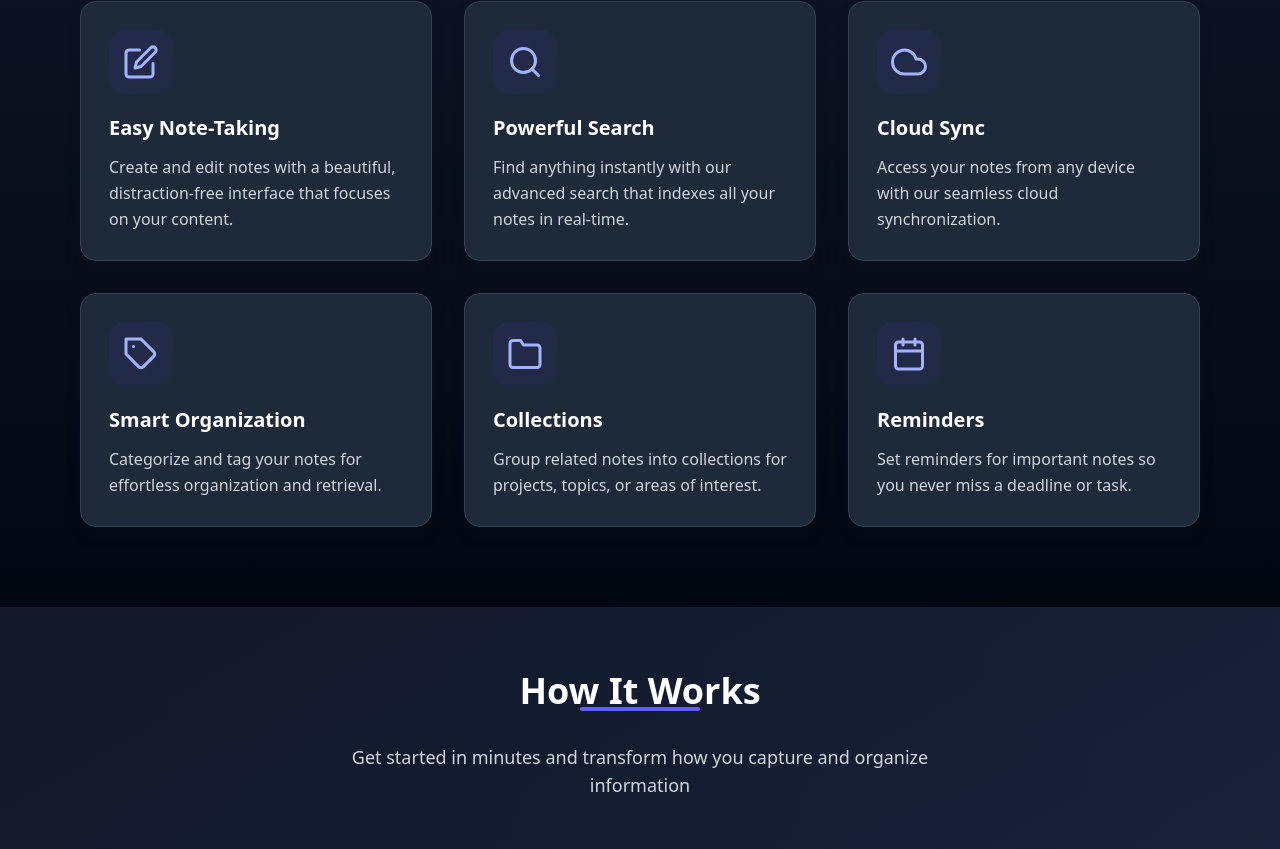
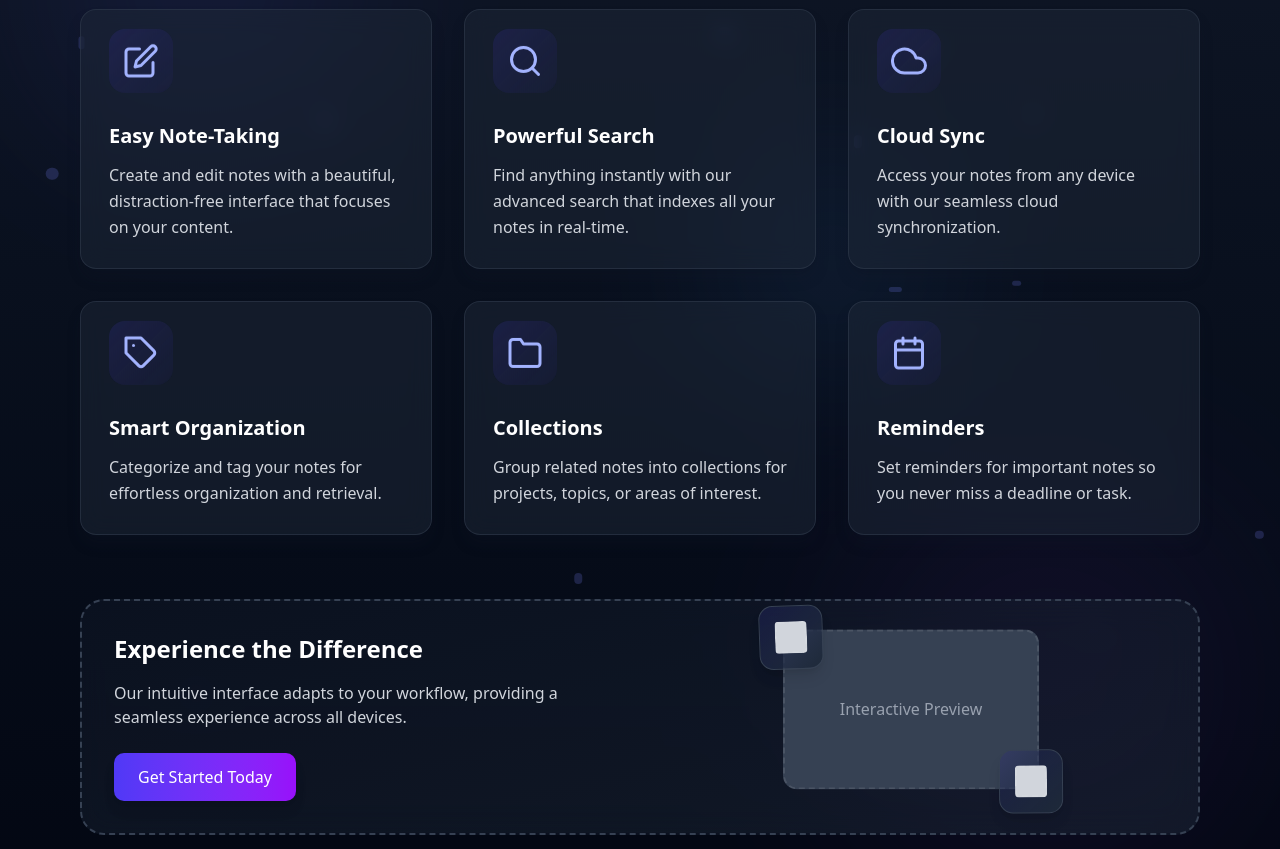
Before and after one commit to Waleed-Ahmad-dev/notes_app, a Next.js app: page / in a window 1280 px wide. Shown: the part 1940-2789 px from the top of the page. Built offline with nearby package versions, Linux system fonts and the light colour scheme.

Commit message:
Update FeaturesSection.tsx

```diff
--- a/src/components/LandingPage/FeaturesSection.tsx
+++ b/src/components/LandingPage/FeaturesSection.tsx
@@ -1,7 +1,15 @@
-import { motion } from 'framer-motion';
+import { motion, easeInOut } from 'framer-motion';
+import { useState, useEffect } from 'react';
 import { Edit, Search, Cloud, Tag, Folder, Calendar } from 'react-feather';
 
 export default function FeaturesSection() {
+     const [isHovered, setIsHovered] = useState<number | null>(null);
+     const [isMounted, setIsMounted] = useState(false);
+
+     useEffect(() => {
+          setIsMounted(true);
+     }, []);
+
      const features = [
           {
                icon: <Edit size={36} className="text-indigo-600 dark:text-indigo-300" />,
@@ -35,9 +43,52 @@ export default function FeaturesSection() {
           },
      ];
 
+     const floatingVariants = {
+          float: {
+               y: [0, -15, 0],
+                    transition: {
+                    duration: 4,
+                    repeat: Infinity,
+                    ease: easeInOut
+               }
+          }
+     };
+
      return (
-          <section id="features" className="py-20 bg-gradient-to-b from-gray-50 to-white dark:from-gray-900 dark:to-gray-950 transition-colors duration-300">
-               <div className="container mx-auto px-4 max-w-6xl">
+          <section id="features" className="relative py-20 bg-gradient-to-b from-gray-50 to-white dark:from-gray-900 dark:to-gray-950 transition-colors duration-300 overflow-hidden">
+               {/* Decorative background elements */}
+               <div className="absolute top-0 left-0 w-full h-full overflow-hidden opacity-30 dark:opacity-20">
+                    <div className="absolute top-20 left-10 w-80 h-80 bg-indigo-500 rounded-full blur-[100px] opacity-50 animate-pulse-slow"></div>
+                    <div className="absolute bottom-10 right-10 w-96 h-96 bg-purple-500 rounded-full blur-[120px] opacity-40 animate-pulse-slow animation-delay-2000"></div>
+                    <div className="absolute top-1/3 right-1/4 w-64 h-64 bg-blue-400 rounded-full blur-[80px] opacity-40 animate-pulse-slow animation-delay-4000"></div>
+               </div>
+
+               {/* Floating particles */}
+               {isMounted && Array.from({ length: 20 }).map((_, i) => (
+                    <motion.div
+                         key={i}
+                         className="absolute rounded-full bg-indigo-500 dark:bg-indigo-400 opacity-20"
+                         style={{
+                              width: `${Math.random() * 10 + 5}px`,
+                              height: `${Math.random() * 10 + 5}px`,
+                              top: `${Math.random() * 100}%`,
+                              left: `${Math.random() * 100}%`,
+                         }}
+                         initial={{ y: 0 }}
+                         animate={{
+                              y: [0, -30, 0],
+                              x: [0, Math.random() * 40 - 20, 0],
+                         }}
+                         transition={{
+                              duration: Math.random() * 10 + 10,
+                              repeat: Infinity,
+                              ease: "easeInOut",
+                              delay: Math.random() * 2
+                         }}
+                    />
+               ))}
+
+               <div className="container mx-auto px-4 max-w-6xl relative z-10">
                     <motion.div
                          className="text-center mb-16"
                          initial={{ opacity: 0, y: 20 }}
@@ -46,7 +97,7 @@ export default function FeaturesSection() {
                          transition={{ duration: 0.6, ease: "easeOut" }}
                     >
                          <motion.h2
-                              className="text-4xl font-bold text-gray-900 dark:text-white mb-4 bg-clip-text transition-colors duration-300"
+                              className="text-4xl md:text-5xl font-bold text-gray-900 dark:text-white mb-4 bg-clip-text bg-gradient-to-r from-indigo-600 to-purple-600 dark:from-indigo-400 dark:to-purple-400"
                               initial={{ opacity: 0 }}
                               whileInView={{ opacity: 1 }}
                               viewport={{ once: true }}
@@ -69,7 +120,7 @@ export default function FeaturesSection() {
                          {features.map((feature, index) => (
                               <motion.div
                                    key={index}
-                                   className="group relative bg-white dark:bg-gray-800 rounded-2xl border border-gray-200 dark:border-gray-700 p-7 shadow-lg dark:shadow-gray-900/30 hover:shadow-xl transition-all duration-300"
+                                   className="group relative bg-white dark:bg-gray-800/50 backdrop-blur-md rounded-2xl border border-gray-200 dark:border-gray-700/50 p-7 shadow-lg dark:shadow-gray-900/30 hover:shadow-xl transition-all duration-300 overflow-hidden"
                                    initial={{ opacity: 0, y: 30 }}
                                    whileInView={{ opacity: 1, y: 0 }}
                                    viewport={{ once: true }}
@@ -86,20 +137,125 @@ export default function FeaturesSection() {
                                         scale: 0.98,
                                         boxShadow: "0 4px 14px rgba(0, 0, 0, 0.08)"
                                    }}
+                                   onHoverStart={() => setIsHovered(index)}
+                                   onHoverEnd={() => setIsHovered(null)}
                               >
-                                   <div className="absolute inset-0 rounded-2xl bg-gradient-to-br from-indigo-50 to-white dark:from-indigo-900/20 dark:to-gray-800 opacity-0 group-hover:opacity-100 transition-opacity duration-300 -z-10"></div>
+                                   {/* Animated highlight on hover */}
+                                   <motion.div
+                                        className="absolute inset-0 rounded-2xl bg-gradient-to-br from-indigo-50/80 to-white/80 dark:from-indigo-900/20 dark:to-gray-800/50 opacity-0 group-hover:opacity-100 transition-opacity duration-300"
+                                        animate={isHovered === index ? { scale: 1.1 } : { scale: 1 }}
+                                        transition={{ duration: 0.5 }}
+                                   />
 
+                                   {/* Floating icon container */}
                                    <motion.div
                                         className="bg-gradient-to-br from-indigo-100 to-indigo-50 dark:from-indigo-900/30 dark:to-indigo-900/10 w-16 h-16 rounded-2xl flex items-center justify-center mb-5 group-hover:scale-110 transition-transform duration-300"
-                                        whileHover={{ rotate: 5 }}
+                                        variants={floatingVariants}
+                                        animate="float"
+                                        whileHover={{
+                                             rotate: 5,
+                                             scale: 1.15,
+                                             transition: { duration: 0.3 }
+                                        }}
                                    >
                                         {feature.icon}
                                    </motion.div>
-                                   <h3 className="text-xl font-bold mb-3 dark:text-white text-gray-800 group-hover:text-indigo-600 dark:group-hover:text-indigo-300 transition-colors duration-300">{feature.title}</h3>
-                                   <p className="text-gray-600 dark:text-gray-300 leading-relaxed transition-colors duration-300">{feature.description}</p>
+
+                                   <h3 className="text-xl font-bold mb-3 dark:text-white text-gray-800 group-hover:text-indigo-600 dark:group-hover:text-indigo-300 transition-colors duration-300">
+                                        {feature.title}
+                                   </h3>
+
+                                   <p className="text-gray-600 dark:text-gray-300 leading-relaxed transition-colors duration-300">
+                                        {feature.description}
+                                   </p>
+
+                                   {/* Animated connection line on hover */}
+                                   {isHovered === index && (
+                                        <motion.div
+                                             className="absolute bottom-0 left-0 right-0 h-1 bg-gradient-to-r from-indigo-500 to-purple-500"
+                                             initial={{ width: 0 }}
+                                             animate={{ width: "100%" }}
+                                             transition={{ duration: 0.5 }}
+                                        />
+                                   )}
                               </motion.div>
                          ))}
                     </div>
+
+                    {/* Interactive preview area */}
+                    <motion.div
+                         className="mt-16 rounded-3xl border-2 border-dashed border-gray-300 dark:border-gray-700 bg-gradient-to-br from-white/50 to-gray-100/50 dark:from-gray-900/50 dark:to-gray-800/50 backdrop-blur-lg p-8"
+                         initial={{ opacity: 0, y: 20 }}
+                         whileInView={{ opacity: 1, y: 0 }}
+                         viewport={{ once: true }}
+                         transition={{ delay: 0.6, duration: 0.5 }}
+                    >
+                         <div className="flex flex-col md:flex-row items-center justify-between gap-8">
+                              <div className="flex-1">
+                                   <h3 className="text-2xl font-bold text-gray-800 dark:text-white mb-4">Experience the Difference</h3>
+                                   <p className="text-gray-600 dark:text-gray-300 mb-6 max-w-md">
+                                        Our intuitive interface adapts to your workflow, providing a seamless experience across all devices.
+                                   </p>
+                                   <motion.button
+                                        className="px-6 py-3 bg-gradient-to-r from-indigo-600 to-purple-600 text-white rounded-lg font-medium shadow-lg hover:shadow-xl transition-all duration-300 transform hover:scale-[1.03]"
+                                        whileHover={{
+                                             background: ["linear-gradient(to right, #4f46e5, #7c3aed)", "linear-gradient(to right, #7c3aed, #4f46e5)"],
+                                             transition: { duration: 0.5, repeat: Infinity, repeatType: "reverse" }
+                                        }}
+                                   >
+                                        Get Started Today
+                                   </motion.button>
+                              </div>
+
+                              <div className="flex-1 flex justify-center">
+                                   <motion.div
+                                        className="relative"
+                                        animate={{
+                                             y: [0, -10, 0],
+                                        }}
+                                        transition={{
+                                             duration: 4,
+                                             repeat: Infinity,
+                                             ease: "easeInOut"
+                                        }}
+                                   >
+                                        <div className="bg-gray-200 dark:bg-gray-700 border-2 border-dashed rounded-xl w-64 h-40 flex items-center justify-center">
+                                             <span className="text-gray-500 dark:text-gray-400">Interactive Preview</span>
+                                        </div>
+
+                                        {/* Floating devices around the preview */}
+                                        <motion.div
+                                             className="absolute -top-6 -left-6 w-16 h-16 bg-gradient-to-br from-indigo-100 to-white dark:from-indigo-900/30 dark:to-gray-800 rounded-xl border border-gray-200 dark:border-gray-700 flex items-center justify-center shadow-lg"
+                                             animate={{
+                                                  rotate: [0, -5, 0, 5, 0],
+                                             }}
+                                             transition={{
+                                                  duration: 6,
+                                                  repeat: Infinity,
+                                                  ease: "easeInOut"
+                                             }}
+                                        >
+                                             <div className="bg-gray-300 border-2 border-dashed rounded w-8 h-8" />
+                                        </motion.div>
+
+                                        <motion.div
+                                             className="absolute -bottom-6 -right-6 w-16 h-16 bg-gradient-to-br from-indigo-100 to-white dark:from-indigo-900/30 dark:to-gray-800 rounded-xl border border-gray-200 dark:border-gray-700 flex items-center justify-center shadow-lg"
+                                             animate={{
+                                                  rotate: [0, 5, 0, -5, 0],
+                                             }}
+                                             transition={{
+                                                  duration: 6,
+                                                  repeat: Infinity,
+                                                  ease: "easeInOut",
+                                                  delay: 1
+                                             }}
+                                        >
+                                             <div className="bg-gray-300 border-2 border-dashed rounded w-8 h-8" />
+                                        </motion.div>
+                                   </motion.div>
+                              </div>
+                         </div>
+                    </motion.div>
                </div>
           </section>
      );
```
